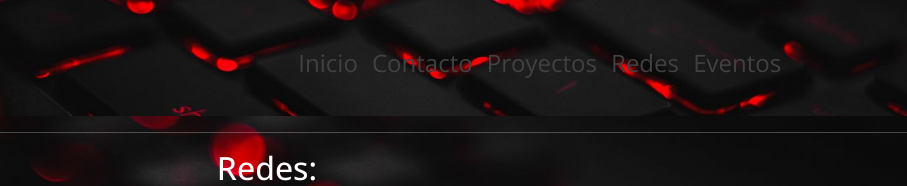
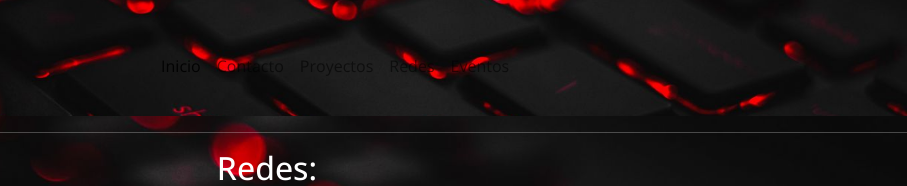
Before and after one commit to iUkra/proyecto_coder, a website: page pages/redes.html in a window 1280 px wide. Shown: the top 186 px of the page, 373-1280 px from the left. Drawn offline with nearby package versions, Linux system fonts and the light colour scheme.

Commit message:
navbar y correcciones

```diff
--- a/css/style.css
+++ b/css/style.css
@@ -54,7 +54,7 @@ body{
 .navegacion{
   display:inline-block;
   width: 50%;
-  text-align: right;
+  text-align: center;
 }
 
 .listaItem{
@@ -62,6 +62,7 @@ body{
     display:inline-block;
     padding-left:10px;
     padding-top: 0;
+
 }
 
 .linkNav{
@@ -143,6 +144,7 @@ body{
   /* Ajusta el ancho del contenedor de navegación */
   .navegacion {
     width: 50%;
+
   }
 
   /* Ajusta el tamaño de fuente de los enlaces de navegación */
@@ -192,6 +194,7 @@ body{
   /* Ajusta el ancho del contenedor de navegación */
   .navegacion {
     width: 50%;
+    text-align: center;
   }
 
   /* Ajusta el tamaño de fuente de los enlaces de navegación */
--- a/pages/redes.html
+++ b/pages/redes.html
@@ -15,16 +15,32 @@
         <div class="contenedorLogo">
             <a href="#"><img class="logo" src="../assets/img/logo1.png" alt="Logo"></a>
         </div>
-        <nav class="navegacion">
-            <ul>
-                <li class="listaItem"><a class="linkNav" href="../index.html">Inicio</a></li>
-                <li class="listaItem"><a class="linkNav" href="./contacto.html">Contacto</a></li>
-                <li class="listaItem"><a class="linkNav" href="./proyecto.html">Proyectos</a></li>
-                <li class="listaItem"><a class="linkNav" href="#">Redes</a></li>
-                <li class="listaItem"><a class="linkNav" href="./eventos.html">Eventos</a></li>
-
-            </ul>
-        </nav>
+        <nav class="navegacion navbar navbar-expand-lg navbar-light">
+            <div class="container-fluid">
+              <button class="navbar-toggler" type="button" data-bs-toggle="collapse" data-bs-target="#navbarNav" aria-controls="navbarNav" aria-expanded="false" aria-label="Toggle navigation">
+                <span class="navbar-toggler-icon"></span>
+              </button>
+              <div class="collapse navbar-collapse" id="navbarNav">
+                <ul class="navbar-nav">
+                  <li class="nav-item">
+                    <a class="nav-link active" aria-current="page" href="../index.html">Inicio</a>
+                  </li>
+                  <li class="nav-item">
+                    <a class="nav-link" href="./contacto.html">Contacto</a>
+                  </li>
+                  <li class="nav-item">
+                    <a class="nav-link" href="./proyecto.html">Proyectos</a>
+                  </li>
+                  <li class="nav-item">
+                    <a class="nav-link" href="#">Redes</a>
+                <li class="nav-item">
+                    <a class="nav-link" href="./eventos.html">Eventos</a>
+                </li>
+                  </li>
+                </ul>
+              </div>
+            </div>
+          </nav>
     </header>
 
     <main>
```
Also changed, not shown: index.html (+27 -9 lines), pages/contacto.html (+26 -10 lines), pages/eventos.html (+26 -10 lines), pages/proyecto.html (+26 -10 lines).
